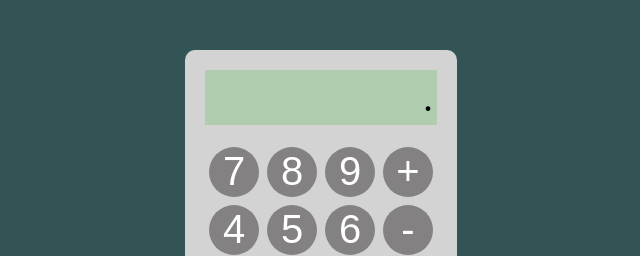
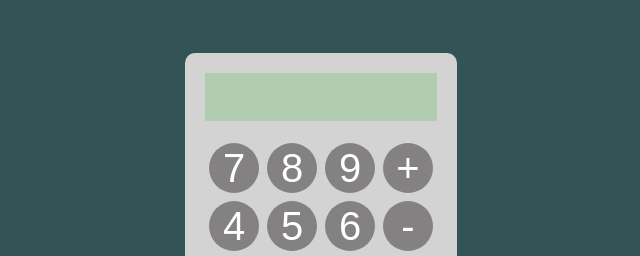
Before and after one commit to Maxime131/Calculator, a plain HTML site: page index.html in a window 1280 px wide. Both pictures are taken after a click on the button "CLEAR". Shown: the part 148-404 px from the top of the page, 319-959 px from the left. Drawn offline with Linux system fonts and the light colour scheme.

Commit message:
copleted

```diff
--- a/app.js
+++ b/app.js
@@ -8,14 +8,14 @@ function calculate(button){
   const value = button.textContent
   if(value ==="CLEAR"){
     calculation = []
-    srceenDisplay.textContent = '.'
+    srceenDisplay.textContent = ''
   }
   else if(value === "="){
     srceenDisplay.textContent = eval(accumulativeCalculation)
   }else{calculation.push(value)
     accumulativeCalculation = calculation.join('')
     srceenDisplay.textContent = accumulativeCalculation
-    console.log(calculation)}
+   }
 
 
 }
--- a/index.html
+++ b/index.html
@@ -8,7 +8,7 @@
 </head>
 <body>
     <div class="calculator">
-        <div class="screen">.</div>
+        <div class="screen">  </div>
 
         <br/>
         <div class="buttons">
--- a/styles.css
+++ b/styles.css
@@ -13,6 +13,7 @@ body{
 
 .screen{
     width: 224px;
+    height: 40px;
     background-color: rgb(176, 205, 176);
     font-size: 40px;
     text-align: end;
```
